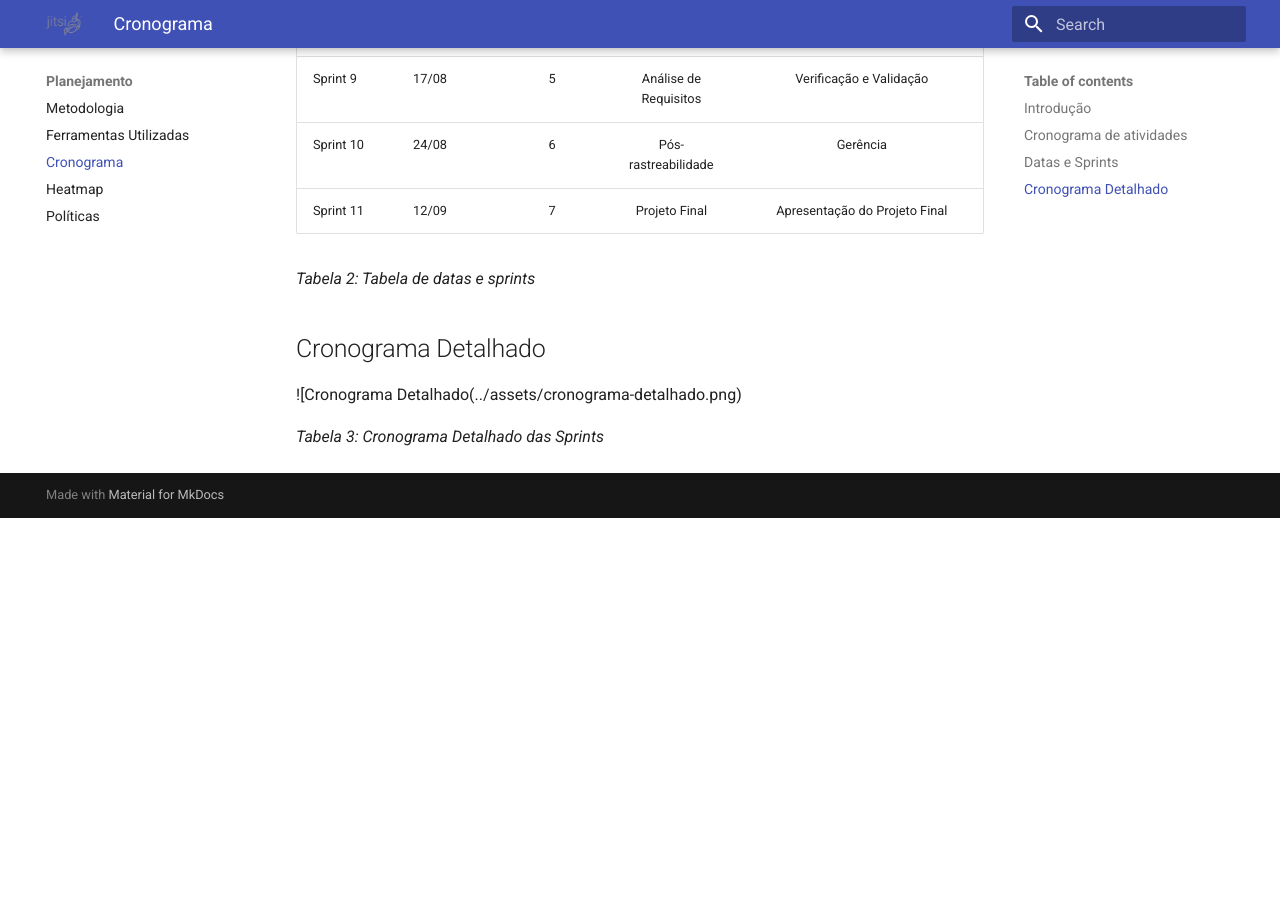
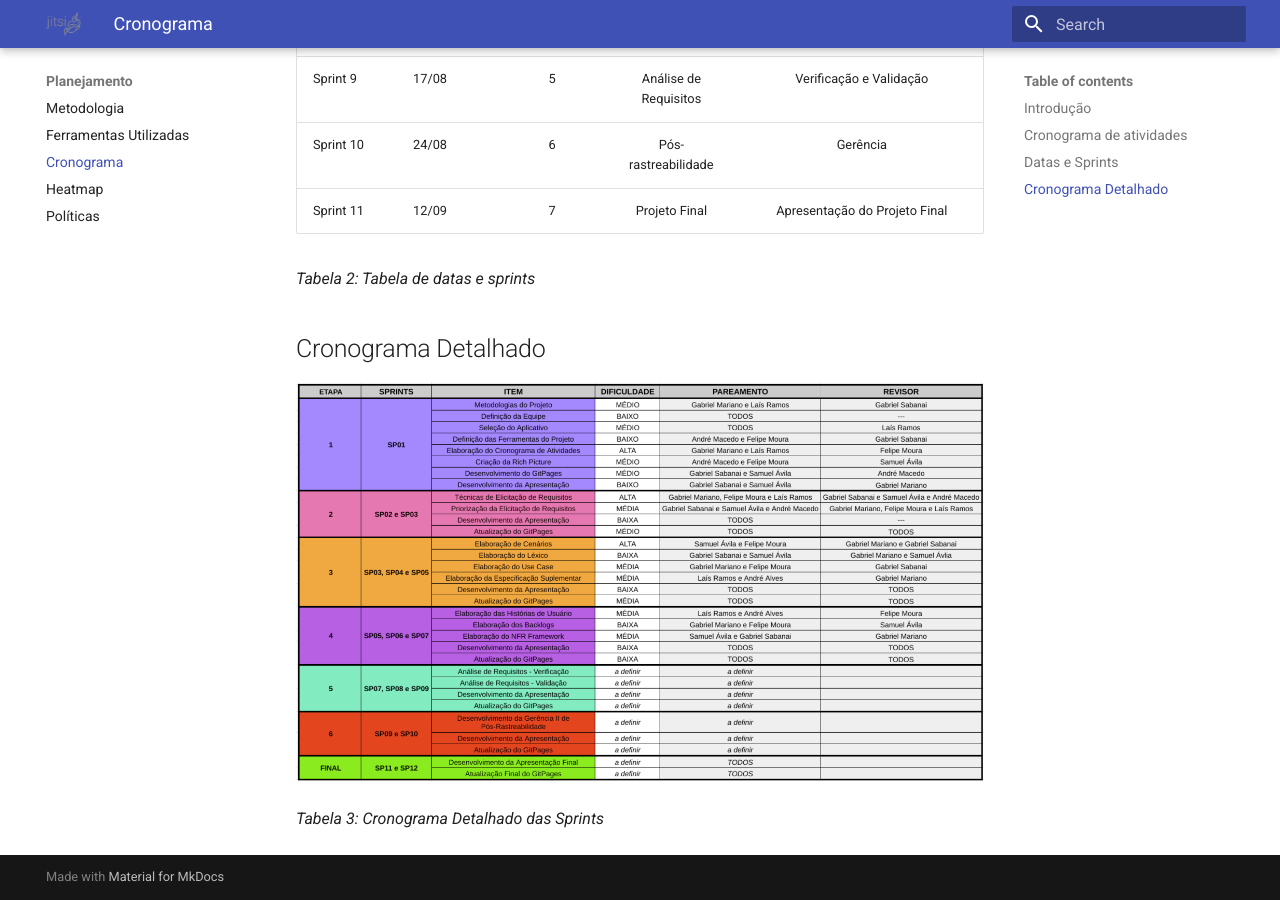
Before and after one commit to gabrielm2q/2022.1-Jitsi-Meet, an MkDocs documentation site: the page built from docs/planejamento/cronograma.md, in a window 1280 px wide and 900 px high, scrolled down 1624 px. Built offline with MkDocs 1.6.1 and Material for MkDocs 9.7.7, drawn with Linux system fonts in a browser that asks for light colours; before the commit the page ends 2142 px from its top, so only the background shows below that.

Commit message:
:sparkles: cronograma - correcao

```diff
--- a/docs/planejamento/cronograma.md
+++ b/docs/planejamento/cronograma.md
@@ -38,6 +38,6 @@ Foi analisado o cronograma do semestre letivo, os prazos da disciplina e a dispo
 
 ## Cronograma Detalhado
 
-![Cronograma Detalhado(../assets/cronograma-detalhado.png)
+![Cronograma Detalhado](../assets/cronograma-detalhado.png)
 
 *Tabela 3: Cronograma Detalhado das Sprints*
```
